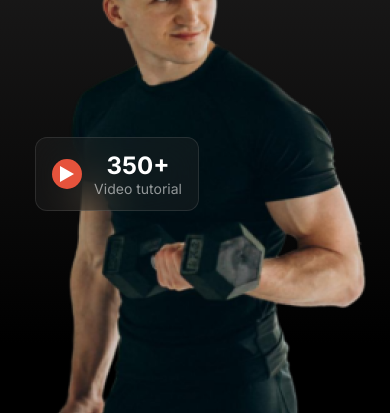
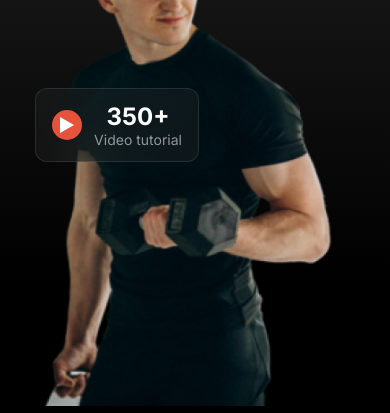
Before and after one commit to Dip-Barua/PH-Second-Assignment, a plain HTML site: page index.html in a window 390 px wide. Shown: the part 687-1100 px from the top of the page. Drawn offline with Linux system fonts and the light colour scheme.

Commit message:
correction

```diff
--- a/styles/style.css
+++ b/styles/style.css
@@ -1175,7 +1175,7 @@ footer>hr {
     .hero_img {
         margin: 2rem auto;
         margin-bottom: -8rem;
-        width: fit-content;
+        width: 100%;
     }
 
     br {
@@ -1184,6 +1184,7 @@ footer>hr {
 
     .btn {
         display: flex;
+        flex-wrap: wrap;
         justify-content: space-around;
         width: 100%;
         margin: 5rem auto 0 auto;
```
